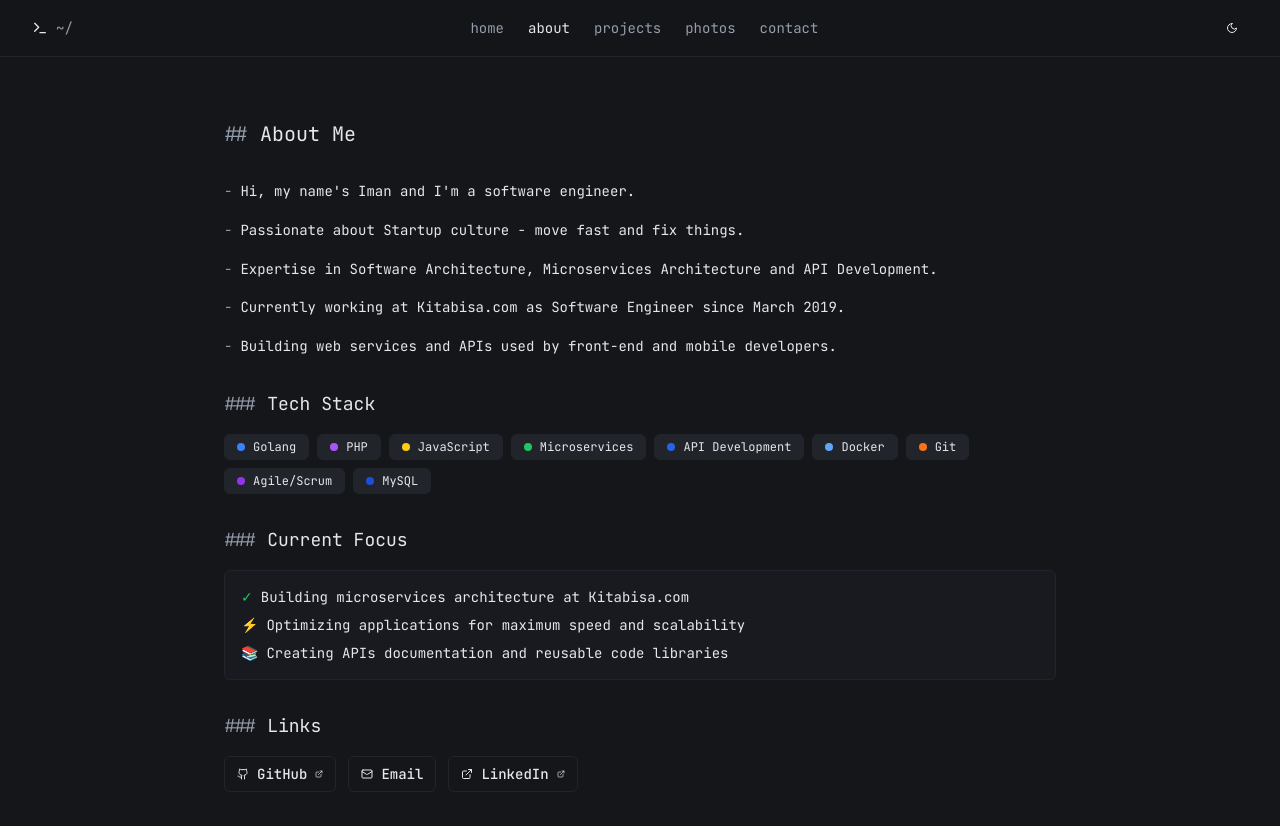
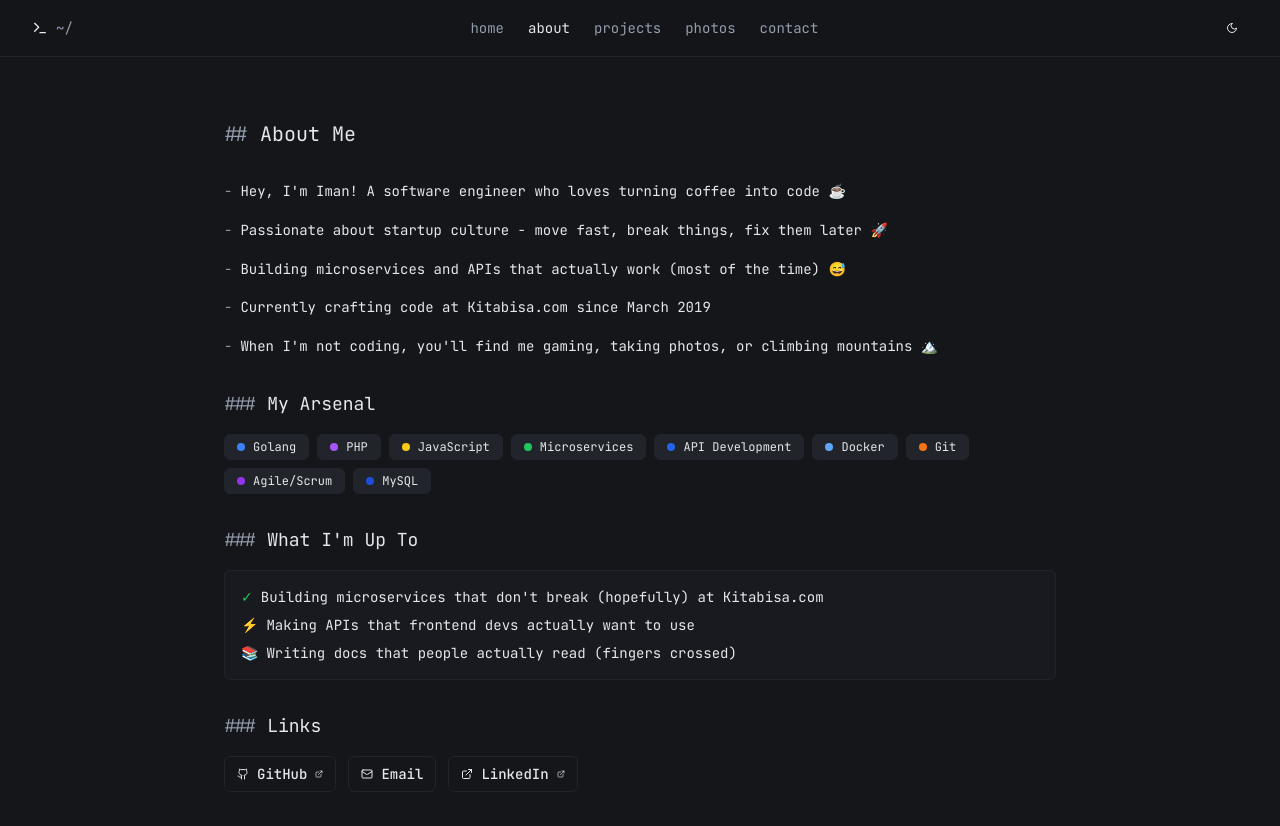
Before and after one commit to imansprn/craftby.dev, a Next.js app: page /about in a window 1280 px wide. Shown: the top 826 px of the page. Built offline with nearby package versions, Linux system fonts and the light colour scheme.

Commit message:
feat: make the portfolio more casual and fun for craft.by playground

```diff
--- a/app/about/page.tsx
+++ b/app/about/page.tsx
@@ -39,30 +39,30 @@ export default function About() {
             <div className="space-y-4 text-sm leading-relaxed">
               <div className="flex gap-2">
                 <span className="text-muted-foreground">-</span>
-                <span>Hi, my name's Iman and I'm a software engineer.</span>
+                <span>Hey, I'm Iman! A software engineer who loves turning coffee into code ☕</span>
               </div>
               <div className="flex gap-2">
                 <span className="text-muted-foreground">-</span>
-                <span>Passionate about Startup culture - move fast and fix things.</span>
+                <span>Passionate about startup culture - move fast, break things, fix them later 🚀</span>
               </div>
               <div className="flex gap-2">
                 <span className="text-muted-foreground">-</span>
-                <span>Expertise in Software Architecture, Microservices Architecture and API Development.</span>
+                <span>Building microservices and APIs that actually work (most of the time) 😅</span>
               </div>
               <div className="flex gap-2">
                 <span className="text-muted-foreground">-</span>
-                <span>Currently working at Kitabisa.com as Software Engineer since March 2019.</span>
+                <span>Currently crafting code at Kitabisa.com since March 2019</span>
               </div>
               <div className="flex gap-2">
                 <span className="text-muted-foreground">-</span>
-                <span>Building web services and APIs used by front-end and mobile developers.</span>
+                <span>When I'm not coding, you'll find me gaming, taking photos, or climbing mountains 🏔️</span>
               </div>
             </div>
 
             {/* Tech stack */}
             <div className="space-y-4">
               <h2 className="text-lg">
-                <span className="text-muted-foreground">###</span> Tech Stack
+                <span className="text-muted-foreground">###</span> My Arsenal
               </h2>
               <div className="flex flex-wrap gap-2">
                 {techStack.map((tech, index) => (
@@ -80,21 +80,21 @@ export default function About() {
             {/* Current focus */}
             <div className="space-y-4">
               <h2 className="text-lg">
-                <span className="text-muted-foreground">###</span> Current Focus
+                <span className="text-muted-foreground">###</span> What I'm Up To
               </h2>
               <div className="bg-muted/30 border border-border rounded-md p-4">
                 <div className="space-y-2 text-sm">
                   <div className="flex gap-2">
                     <span className="text-green-500">✓</span>
-                    <span>Building microservices architecture at Kitabisa.com</span>
+                    <span>Building microservices that don't break (hopefully) at Kitabisa.com</span>
                   </div>
                   <div className="flex gap-2">
                     <span className="text-yellow-500">⚡</span>
-                    <span>Optimizing applications for maximum speed and scalability</span>
+                    <span>Making APIs that frontend devs actually want to use</span>
                   </div>
                   <div className="flex gap-2">
                     <span className="text-blue-500">📚</span>
-                    <span>Creating APIs documentation and reusable code libraries</span>
+                    <span>Writing docs that people actually read (fingers crossed)</span>
                   </div>
                 </div>
               </div>
--- a/app/contact/page.tsx
+++ b/app/contact/page.tsx
@@ -101,21 +101,21 @@ export default function Contact() {
             {/* Status */}
             <div className="space-y-4">
               <h2 className="text-lg">
-                <span className="text-muted-foreground">##</span> Status
+                <span className="text-muted-foreground">##</span> Current Status
               </h2>
               <div className="bg-muted/30 border border-border rounded-md p-4">
                 <div className="space-y-2 text-sm">
                   <div className="flex items-center gap-2">
                     <div className="w-2 h-2 rounded-full bg-green-500"></div>
-                    <span>Available for interesting projects</span>
+                    <span>Available for interesting projects (and coffee chats ☕)</span>
                   </div>
                   <div className="flex items-center gap-2">
                     <div className="w-2 h-2 rounded-full bg-yellow-500"></div>
-                    <span>Response time: Usually within 24h</span>
+                    <span>Response time: Usually within 24h (unless I'm gaming 🎮)</span>
                   </div>
                   <div className="flex items-center gap-2">
                     <div className="w-2 h-2 rounded-full bg-blue-500"></div>
-                    <span>Timezone: EST (UTC-5)</span>
+                    <span>Timezone: WIB (UTC+7) - Indonesian time 🇮🇩</span>
                   </div>
                 </div>
               </div>
@@ -124,7 +124,7 @@ export default function Contact() {
             {/* Preferred contact */}
             <div className="space-y-4">
               <h2 className="text-lg">
-                <span className="text-muted-foreground">##</span> Preferred Contact
+                <span className="text-muted-foreground">##</span> Hit Me Up
               </h2>
               <div className="space-y-3">
                 <div className="flex gap-3">
@@ -146,6 +146,7 @@ export default function Contact() {
 
                 <p className="text-xs text-muted-foreground">
                   For quick questions, GitHub issues work well. For everything else, email is best.
+                  Bonus points if you mention coffee or gaming! ☕🎮
                 </p>
               </div>
             </div>
@@ -153,8 +154,8 @@ export default function Contact() {
             {/* Footer note */}
             <div className="border-t border-border pt-6">
               <p className="text-xs text-muted-foreground">
-                <span className="text-muted-foreground">#</span> Always interested in discussing web development,
-                design, or photography over coffee (virtual or otherwise).
+                <span className="text-muted-foreground">#</span> Always down to chat about coding, gaming, photography,
+                or mountain climbing. Virtual coffee is always welcome! ☕
               </p>
             </div>
           </div>
--- a/app/page.tsx
+++ b/app/page.tsx
@@ -7,7 +7,7 @@ import { ChevronRight } from 'lucide-react';
 export default function Home() {
   const [displayText, setDisplayText] = useState('');
   const [showCursor, setShowCursor] = useState(true);
-  const fullText = 'Software Engineer passionate about Startup culture, move fast and fix things, with expertise in Software Architecture, Microservices Architecture and API Development.';
+  const fullText = 'Hey there! I\'m a software engineer who loves building stuff and breaking things (in a good way).';
 
   useEffect(() => {
     let i = 0;
@@ -31,11 +31,11 @@ export default function Home() {
           {/* Header */}
           <div className="space-y-4">
             <h1 className="text-2xl sm:text-3xl">
-              <span className="text-muted-foreground">&gt;</span> Hello, I'm{' '}
-              <span className="text-primary font-semibold">Iman Suparman</span>
+              <span className="text-muted-foreground">&gt;</span> Yo, I'm{' '}
+              <span className="text-primary font-semibold">Iman</span>
             </h1>
             <p className="text-muted-foreground text-lg">
-              Software Engineer. Startup Enthusiast. Problem Solver.
+              Code crafter. Problem solver. Coffee addict. 🚀
             </p>
           </div>
 
@@ -87,8 +87,8 @@ export default function Home() {
             </div>
             <div className="space-y-1">
               <div>Languages: Golang, PHP, JavaScript</div>
-              <div>Expertise: Microservices, API Development</div>
-              <div>Tools: Git, Docker, Agile/Scrum</div>
+              <div>Mood: Caffeinated ☕</div>
+              <div>Status: Building cool stuff</div>
             </div>
           </div>
         </div>
--- a/app/projects/page.tsx
+++ b/app/projects/page.tsx
@@ -101,7 +101,7 @@ export default function Projects() {
                 <span className="text-muted-foreground">ls ~/projects</span>
               </div>
               <div className="text-xs text-muted-foreground pl-4">
-                Found {projects.length} repositories
+                Found {projects.length} repositories (some actually work! 😅)
               </div>
             </div>
 
@@ -193,7 +193,7 @@ export default function Projects() {
                 </div>
                 <div>
                   <div className="text-muted-foreground">Last updated</div>
-                  <div className="font-mono">2 days ago</div>
+                  <div className="font-mono">Just now (probably) 🚀</div>
                 </div>
               </div>
             </div>
```
